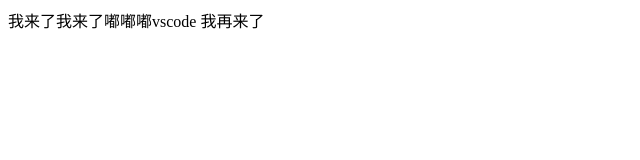
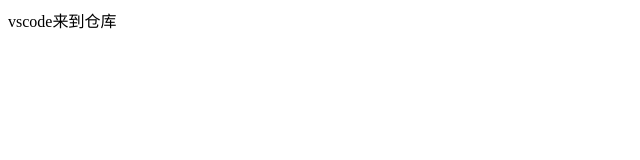
Before and after one commit to moboo777/qqq, a plain HTML site: page index.html in a window 1280 px wide. Shown: the whole page, without its empty margins (0-640 px from the left). Drawn offline with Linux system fonts and the light colour scheme.

Commit message:
第一次

```diff
--- a/index.html
+++ b/index.html
@@ -9,8 +9,7 @@
 </head>
 
 <body>
-    我来了我来了嘟嘟嘟vscode 我再来了
-    <div></div>
+    vscode来到仓库
 </body>
 
 </html>
```
